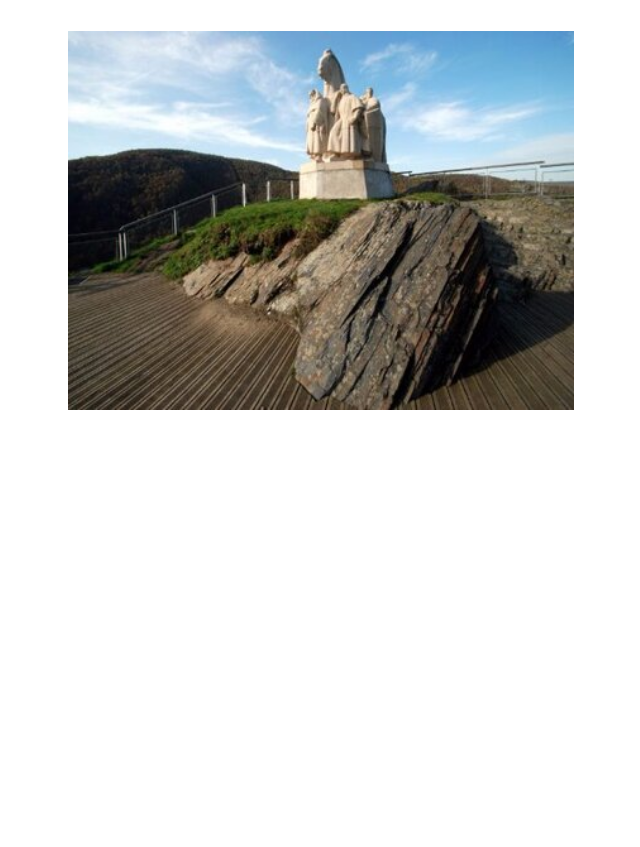
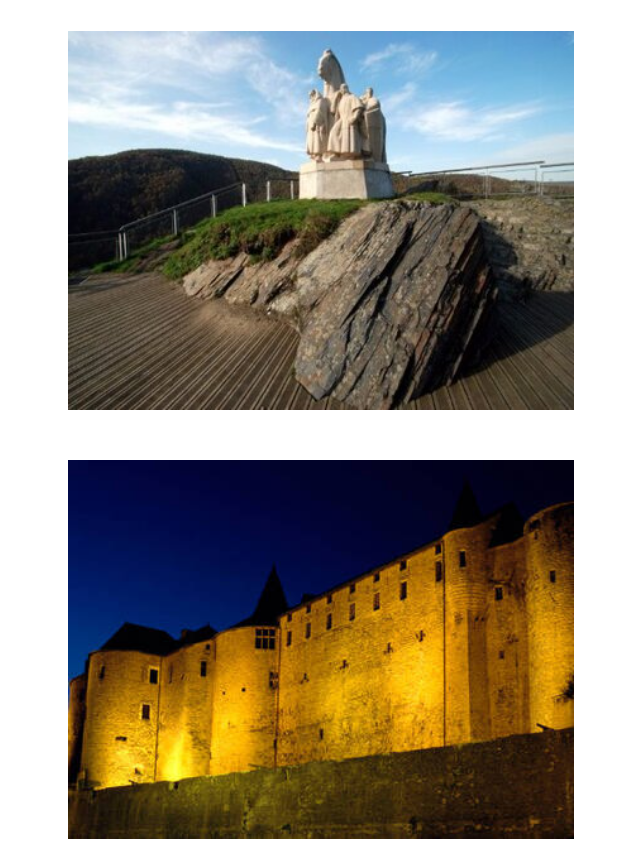
Before and after one commit to HUBERTBRICAU/loulou, a plain HTML site: page index.html in a window 1280 px wide. Shown: the part 100-947 px from the top of the page, without its empty margins (319-959 px from the left). Before the commit the page ends 800 px from the top, so only its background shows below. Drawn offline with Linux system fonts and the light colour scheme.

Commit message:
Update index.html

```diff
--- a/index.html
+++ b/index.html
@@ -10,6 +10,8 @@
   <div >
     <p class="div1">hubert</p>
   <div id="position"><img src="Ajouts/4-fils-aymon.jpg" class="image" alt=""></div>
+
+ <div><div id="position"><img src="Ajouts/chateauSedan.jpg" class="image" alt=""></div>
 </div>
 </body>
 </html>
```
